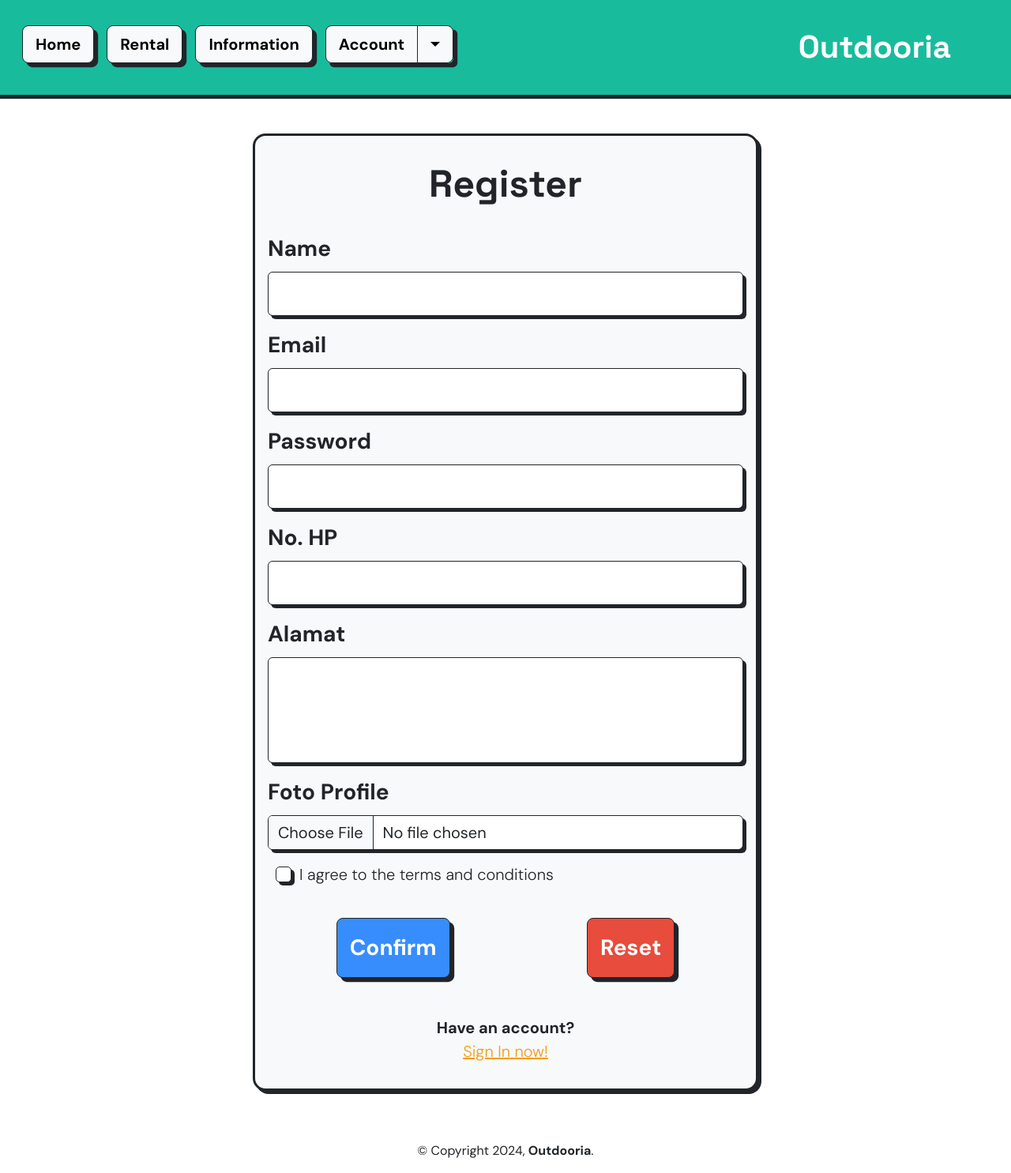
After one commit to RamsNotes31/outdooria-fp, a CodeIgniter app: page /outdooria-fp/register in a window 1280 px wide. The commit adds this page. Shown: the whole page at 79% size. Run offline with CodeIgniter, Linux system fonts and the light colour scheme.

Commit message:
add login regsiter view

```diff
--- /dev/null
+++ b/application/controllers/Register.php
@@ -0,0 +1,13 @@
+<?php
+defined('BASEPATH') or exit('No direct script access allowed');
+
+class Register extends CI_Controller
+{
+    public function index()
+    {
+        $data['title'] = 'Hikyu | Register';
+        $this->load->view('templates/header', $data);
+        $this->load->view('pages/login/register');
+        $this->load->view('templates/footer');
+    }
+}
--- a/application/views/pages/login/login.php
+++ b/application/views/pages/login/login.php
@@ -21,7 +21,7 @@
                 <button type="reset" class="btn btn-lg btn-neoraised btn-danger mx-2 mx-sm-auto px-3 py-3 fs-3 mb-4 fw-bold">Reset</button>
             </div>
             <div class="text-center mt-3">
-                <p class="text-dark fs-5 fw-bold">Not have an account?<br><a href="register.php" class="text-warning fw-light">Sign up now!</a></p>
+                <p class="text-dark fs-5 fw-bold">Not have an account?<br><a href="<?= base_url('register') ?>" class="text-warning fw-light">Sign up now!</a></p>
             </div>
         </form>
     </div>
--- /dev/null
+++ b/application/views/pages/login/register.php
@@ -0,0 +1,43 @@
+<div class="col-lg-6 col-md-6 col-sm-9 col-10 card bg-light card-body border border-dark border-3 mx-auto my-5 p-3 rounded-4 card-neoraised">
+    <h1 class="fw-bolder display-5 mb-3 text-center text-dark mt-3">Register</h1>
+    <form method="post" action="register_action.php">
+        <div class="mb-3">
+            <label for="nama" class="form-label d-block fs-3 mt-3 fw-bold">Name</label>
+            <input type="text" id="nama" name="nama" class="form-control fs-3 card-neoraised" required>
+        </div>
+        <div class="mb-3">
+            <label for="username" class="form-label d-block fs-3 mt-3 fw-bold">Email</label>
+            <input type="email" id="username" name="username" class="form-control fs-3 card-neoraised" required>
+        </div>
+        <div class="mb-3">
+            <label for="username" class="form-label d-block fs-3 fw-bold">Password</label>
+            <input type="password" id="password" name="password" class="form-control fs-3 card-neoraised" required>
+        </div>
+        <div class="mb-3">
+            <label for="no_hp" class="form-label d-block fs-3 mt-3 fw-bold">No. HP</label>
+            <input type="text" id="no_hp" name="no_hp" class="form-control fs-3 card-neoraised" required>
+        </div>
+        <div class="mb-3">
+            <label for="alamat" class="form-label d-block fs-3 mt-3 fw-bold">Alamat</label>
+            <textarea class="form-control card-neoraised fs-5" id="alamat" name="alamat" rows="4" style="resize: none;" required></textarea>
+        </div>
+        <div class="mb-3">
+            <label for="foto" class="form-label d-block fs-3 mt-3 fw-bold">Foto Profile</label>
+            <input type="file" class="form-control card-neoraised fs-5" id="foto" name="foto" accept="image/*" required>
+        </div>
+        <div class="form-check mb-sm-4 mb-3 ms-3">
+            <input class="form-check-input fs-5 card-neoraised" type="checkbox" value="" id="flexCheckDefault" required>
+            <label class="form-check-label fs-5 fw-light mb-3" for="flexCheckDefault">
+                I agree to the terms and conditions
+            </label>
+        </div>
+        <div class="d-flex justify-content-center mb-4">
+            <button type="submit" class="btn btn-lg btn-neoraised btn-primary mx-2 mx-sm-auto px-3 py-3 fs-3 mb-4 fw-bold">Confirm</button>
+            <button type="reset" class="btn btn-lg btn-neoraised btn-danger mx-2 mx-sm-auto px-3 py-3 fs-3 mb-4 fw-bold">Reset</button>
+        </div>
+        <div class="text-center mt-3">
+            <p class="text-dark fs-5 fw-bold">Have an account? <br><a href="<?= base_url('login') ?>" class="text-warning fw-light">Sign In now!</a></p>
+        </div>
+    </form>
+</div>
+</div>
```
Also changed, not shown: application/controllers/Produk.php (+13 -0 lines), application/models/Produk_model.php (+8 -0 lines), application/views/pages/rental/rental.php (+38 -18 lines).
